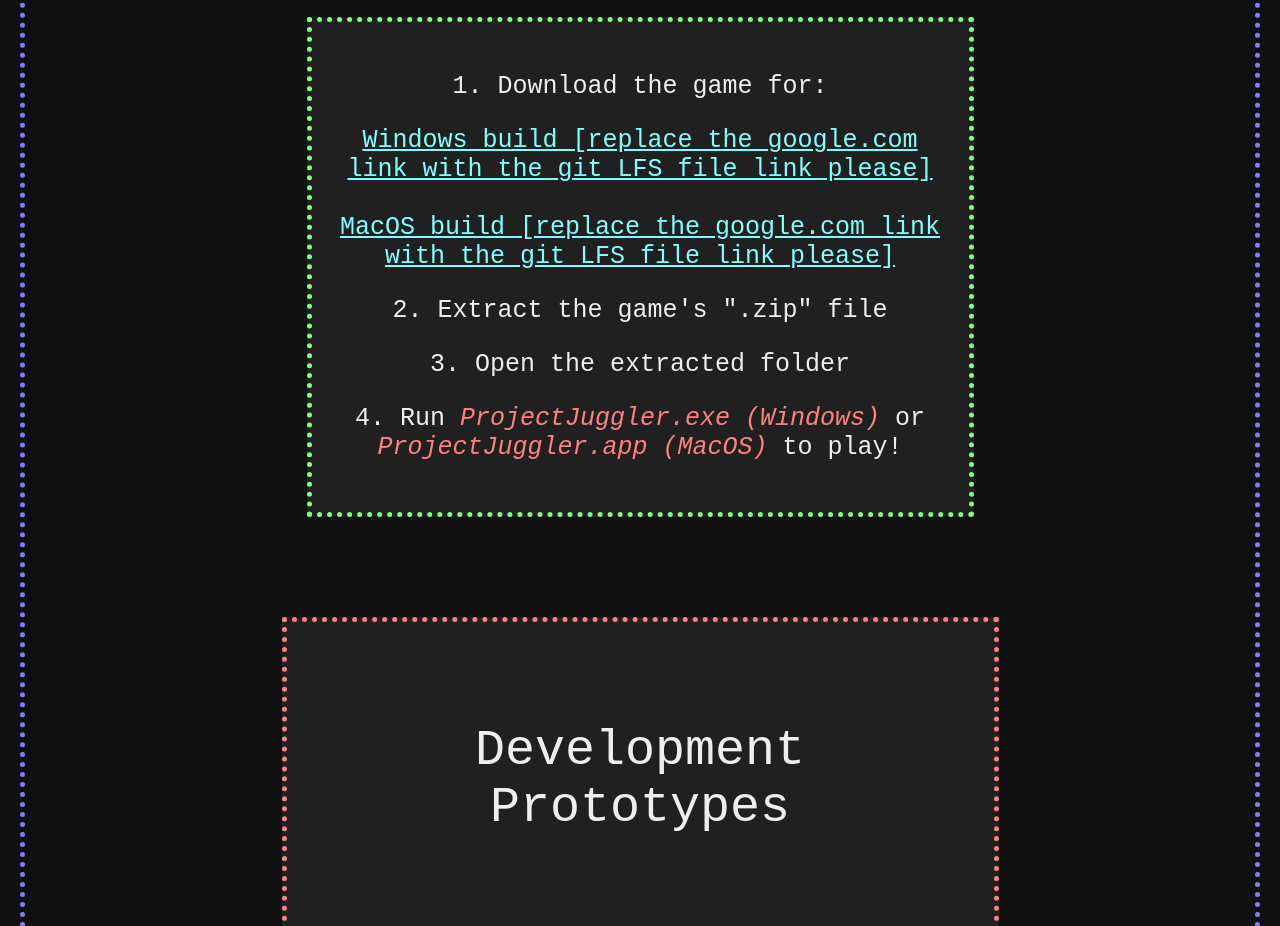
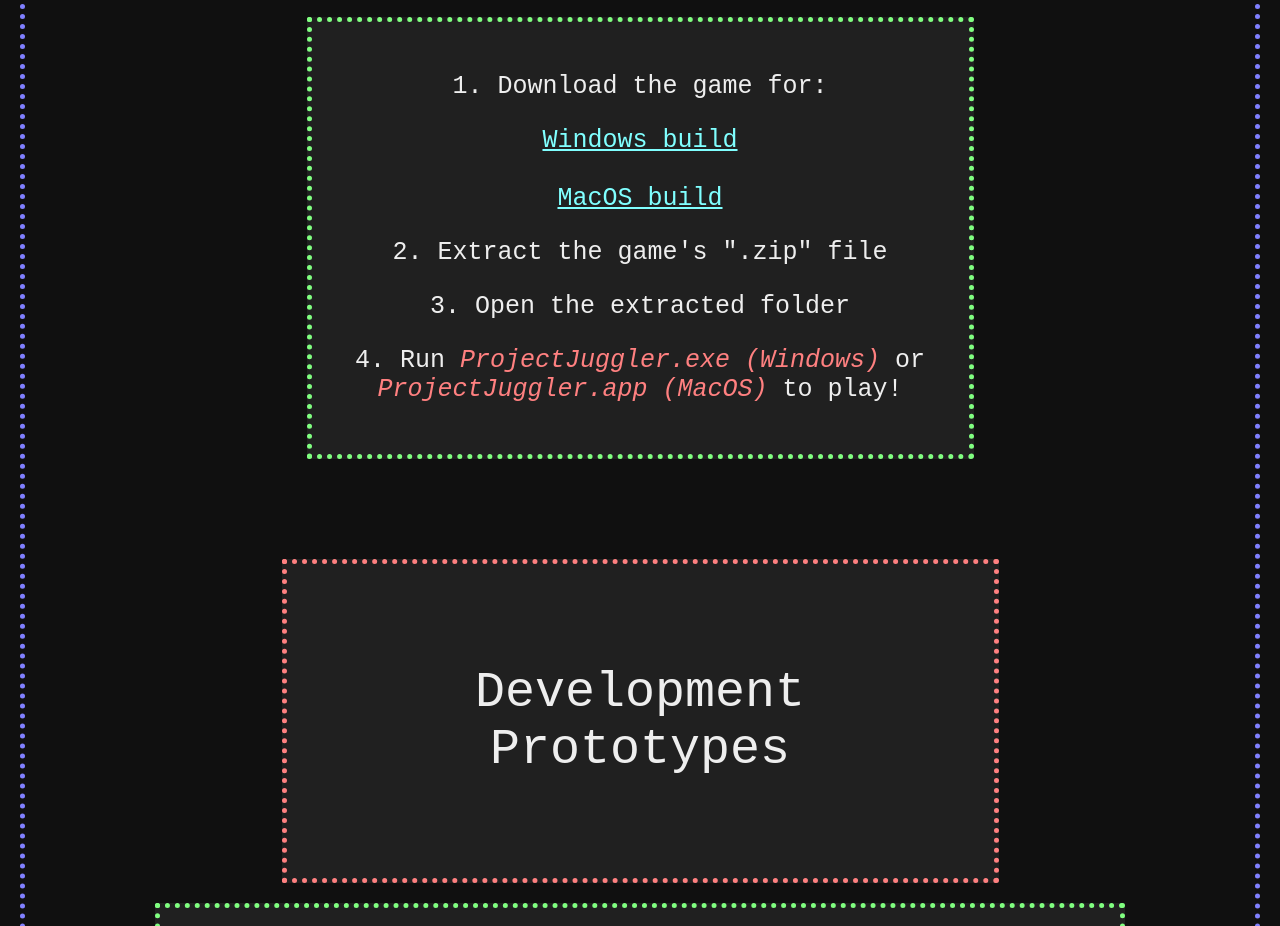
Before and after one commit to beakles/project-juggler-archival-website, a plain HTML site: page index.html in a window 1280 px wide. Shown: the part 5142-6068 px from the top of the page. Drawn offline with Linux system fonts and the light colour scheme.

Commit message:
Added working download links

```diff
--- a/index.html
+++ b/index.html
@@ -74,10 +74,10 @@
   </div>
   <div class="contentCentered">
     <p>1. Download the game for:</p>
-    <a href="https://www.google.com"><span class="gameLinkText">Windows build [replace the google.com link with the git LFS file link please]</span></a>
+    <a href="https://raw.githubusercontent.com/beakles/project-juggler-archival-website/main/ProjectJuggler_Playtest030724_Windows.zip"><span class="gameLinkText">Windows build</span></a>
     <br>
     <br>
-    <a href="https://www.google.com"><span class="gameLinkText">MacOS build [replace the google.com link with the git LFS file link please]</span></a>
+    <a href="https://raw.githubusercontent.com/beakles/project-juggler-archival-website/main/ProjectJuggler_Playtest030724_Mac.zip"><span class="gameLinkText">MacOS build</span></a>
     <p>2. Extract the game's ".zip" file</p>
     <p>3. Open the extracted folder</p>
     <p>4. Run <span class="specialText">ProjectJuggler.exe (Windows)</span> or <span class="specialText">ProjectJuggler.app (MacOS)</span> to play!</p>
```
